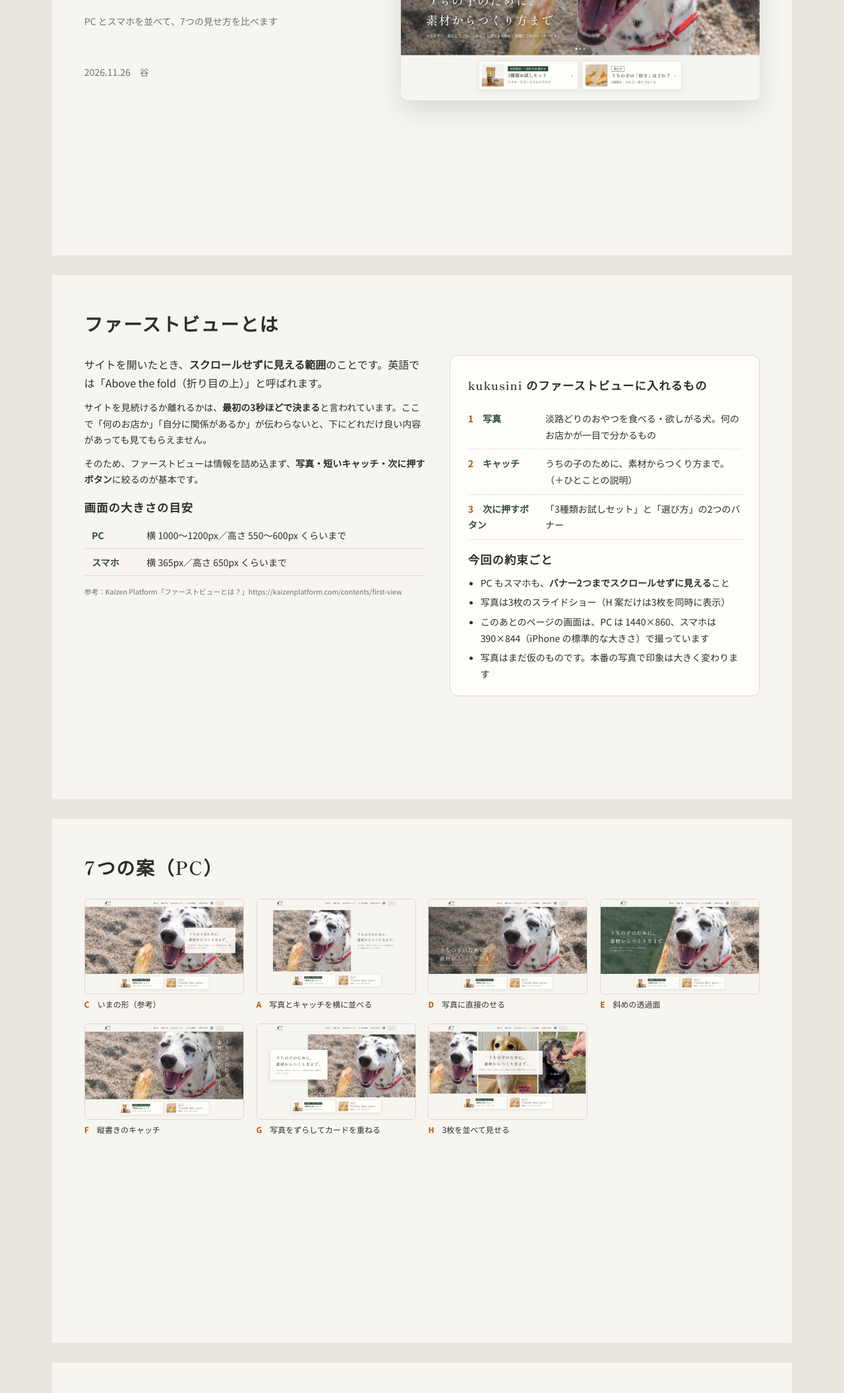
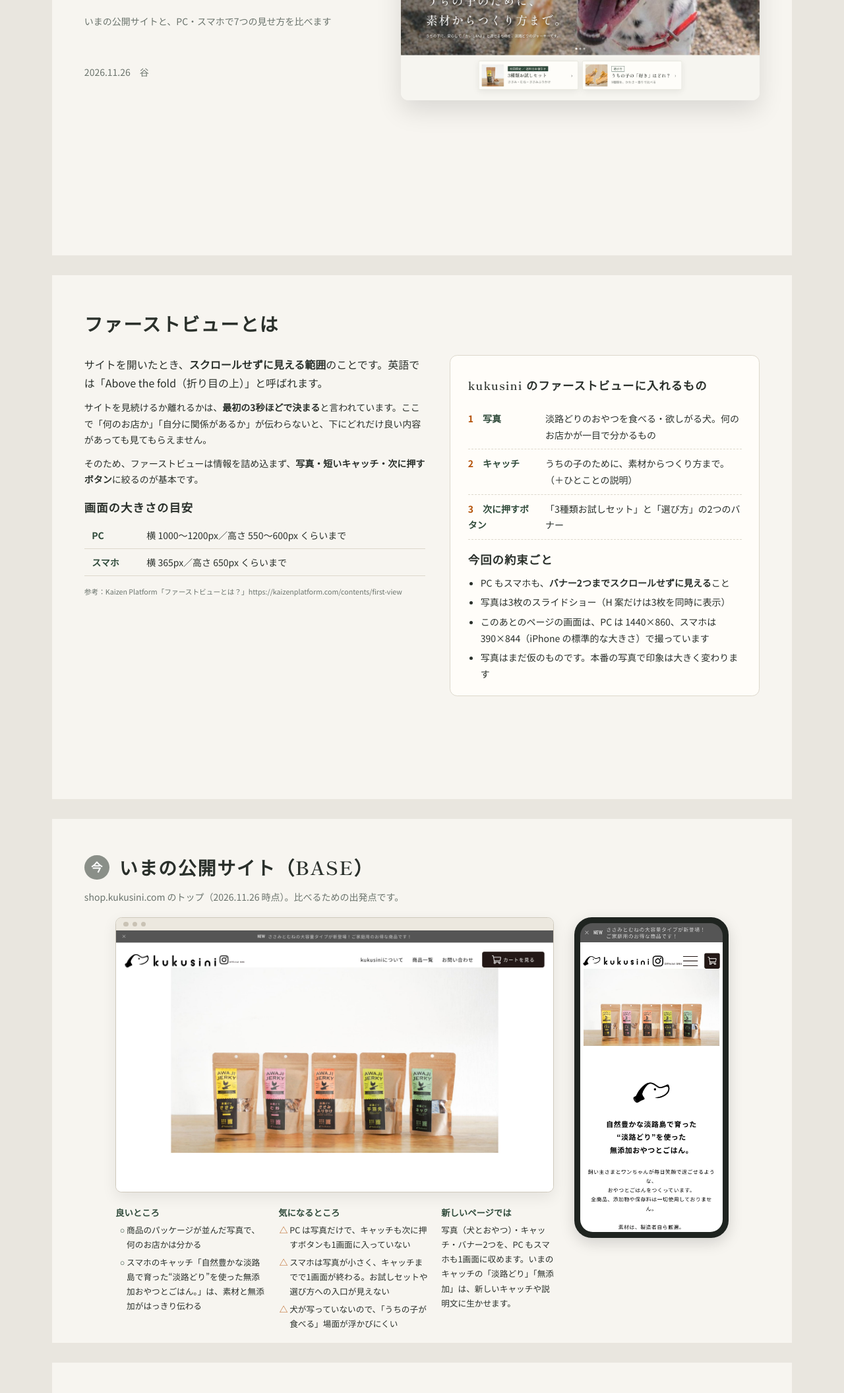
Before and after one commit to podoro8139/kukusini_base, a plain HTML site: page docs/fv/ファーストビュー案.html in a window 1280 px wide. Shown: the part 407-2518 px from the top of the page at 66% size. Drawn offline with Linux system fonts and the light colour scheme.

Commit message:
ファーストビュー案：いまの公開サイトのページを追加し、前回の見本の呼び方を直す
Co-Authored-By: Claude Opus 5.5 <noreply@anthropic.com>
Claude-Session: https://claude.ai/code/session_01V8a2nnpotEXHSteeG5GuqR

```diff
--- a/docs/fv/ファーストビュー案.html
+++ b/docs/fv/ファーストビュー案.html
@@ -41,7 +41,7 @@ table { border-collapse:collapse; width:100%; margin-top:1mm; } th,td { border-b
 @media print { body { background:none; } .page { margin:0; } }
 </style></head><body><section class="page cover">
 <div class="cv"><p class="eyebrow">kukusini ECサイトリニューアル</p><h1>トップページ<br>ファーストビュー案</h1>
-<p class="sub">PC とスマホを並べて、7つの見せ方を比べます</p><p class="date">2026.11.26　谷</p></div>
+<p class="sub">いまの公開サイトと、PC・スマホで7つの見せ方を比べます</p><p class="date">2026.11.26　谷</p></div>
 <img class="cvimg" src="D-pc.jpg"></section><section class="page">
 <h2>ファーストビューとは</h2>
 <div class="two">
@@ -64,7 +64,13 @@ table { border-collapse:collapse; width:100%; margin-top:1mm; } th,td { border-b
 <li>写真は3枚のスライドショー（H 案だけは3枚を同時に表示）</li>
 <li>このあとのページの画面は、PC は 1440×860、スマホは 390×844（iPhone の標準的な大きさ）で撮っています</li>
 <li>写真はまだ仮のものです。本番の写真で印象は大きく変わります</li></ul>
-</div></div></section><section class="page"><h2>7つの案（PC）</h2><div class="grid"><figure><img src="C-pc.jpg"><figcaption><b>C</b>　いまの形（参考）</figcaption></figure><figure><img src="A-pc.jpg"><figcaption><b>A</b>　写真とキャッチを横に並べる</figcaption></figure><figure><img src="D-pc.jpg"><figcaption><b>D</b>　写真に直接のせる</figcaption></figure><figure><img src="E-pc.jpg"><figcaption><b>E</b>　斜めの透過面</figcaption></figure><figure><img src="F-pc.jpg"><figcaption><b>F</b>　縦書きのキャッチ</figcaption></figure><figure><img src="G-pc.jpg"><figcaption><b>G</b>　写真をずらしてカードを重ねる</figcaption></figure><figure><img src="H-pc.jpg"><figcaption><b>H</b>　3枚を並べて見せる</figcaption></figure></div></section><section class="page opt"><div class="head"><span class="tag">C</span><h2>いまの形（参考）</h2></div>
+</div></div></section><section class="page opt"><div class="head"><span class="tag" style="background:#8a8f88">今</span><h2>いまの公開サイト（BASE）</h2></div>
+<p class="desc">shop.kukusini.com のトップ（2026.11.26 時点）。比べるための出発点です。</p>
+<div class="shots"><div class="pc"><div class="bar"><i></i><i></i><i></i></div><img src="NOW-pc.jpg"></div>
+<div class="sp"><img src="NOW-sp.jpg"></div>
+<div class="notes"><div><h4>良いところ</h4><ul class="good"><li>商品のパッケージが並んだ写真で、何のお店かは分かる</li><li>スマホのキャッチ「自然豊かな淡路島で育った“淡路どり”を使った無添加おやつとごはん。」は、素材と無添加がはっきり伝わる</li></ul></div>
+<div><h4>気になるところ</h4><ul class="care"><li>PC は写真だけで、キャッチも次に押すボタンも1画面に入っていない</li><li>スマホは写真が小さく、キャッチまでで1画面が終わる。お試しセットや選び方への入口が見えない</li><li>犬が写っていないので、「うちの子が食べる」場面が浮かびにくい</li></ul></div>
+<div><h4>新しいページでは</h4><p>写真（犬とおやつ）・キャッチ・バナー2つを、PC もスマホも1画面に収めます。いまのキャッチの「淡路どり」「無添加」は、新しいキャッチや説明文に生かせます。</p></div></div></div></section><section class="page"><h2>7つの案（PC）</h2><div class="grid"><figure><img src="C-pc.jpg"><figcaption><b>C</b>　前回の見本（白いカードを重ねる）</figcaption></figure><figure><img src="A-pc.jpg"><figcaption><b>A</b>　写真とキャッチを横に並べる</figcaption></figure><figure><img src="D-pc.jpg"><figcaption><b>D</b>　写真に直接のせる</figcaption></figure><figure><img src="E-pc.jpg"><figcaption><b>E</b>　斜めの透過面</figcaption></figure><figure><img src="F-pc.jpg"><figcaption><b>F</b>　縦書きのキャッチ</figcaption></figure><figure><img src="G-pc.jpg"><figcaption><b>G</b>　写真をずらしてカードを重ねる</figcaption></figure><figure><img src="H-pc.jpg"><figcaption><b>H</b>　3枚を並べて見せる</figcaption></figure></div></section><section class="page opt"><div class="head"><span class="tag">C</span><h2>前回の見本（白いカードを重ねる）</h2></div>
 <p class="desc">写真を画面いっぱいに広げ、キャッチは写真の上に置いた白いカードの中。</p>
 <div class="shots"><div class="pc"><div class="bar"><i></i><i></i><i></i></div><img src="C-pc.jpg"></div>
 <div class="sp"><img src="C-sp.jpg"></div>
```
Also changed, not shown: docs/fv/live.js (added, +12 -0 lines), docs/fv/NOW-pc.jpg (added), docs/fv/NOW-sp.jpg (added), 1 other file.
